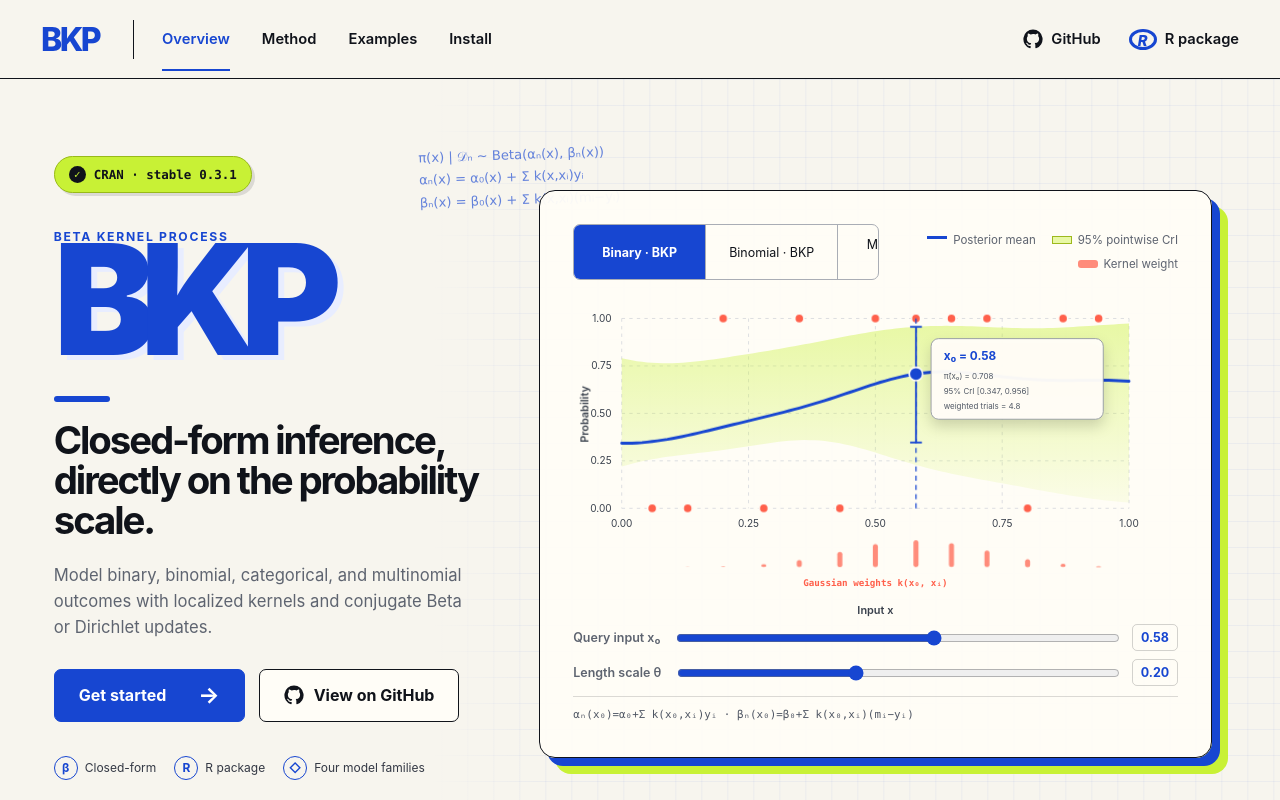
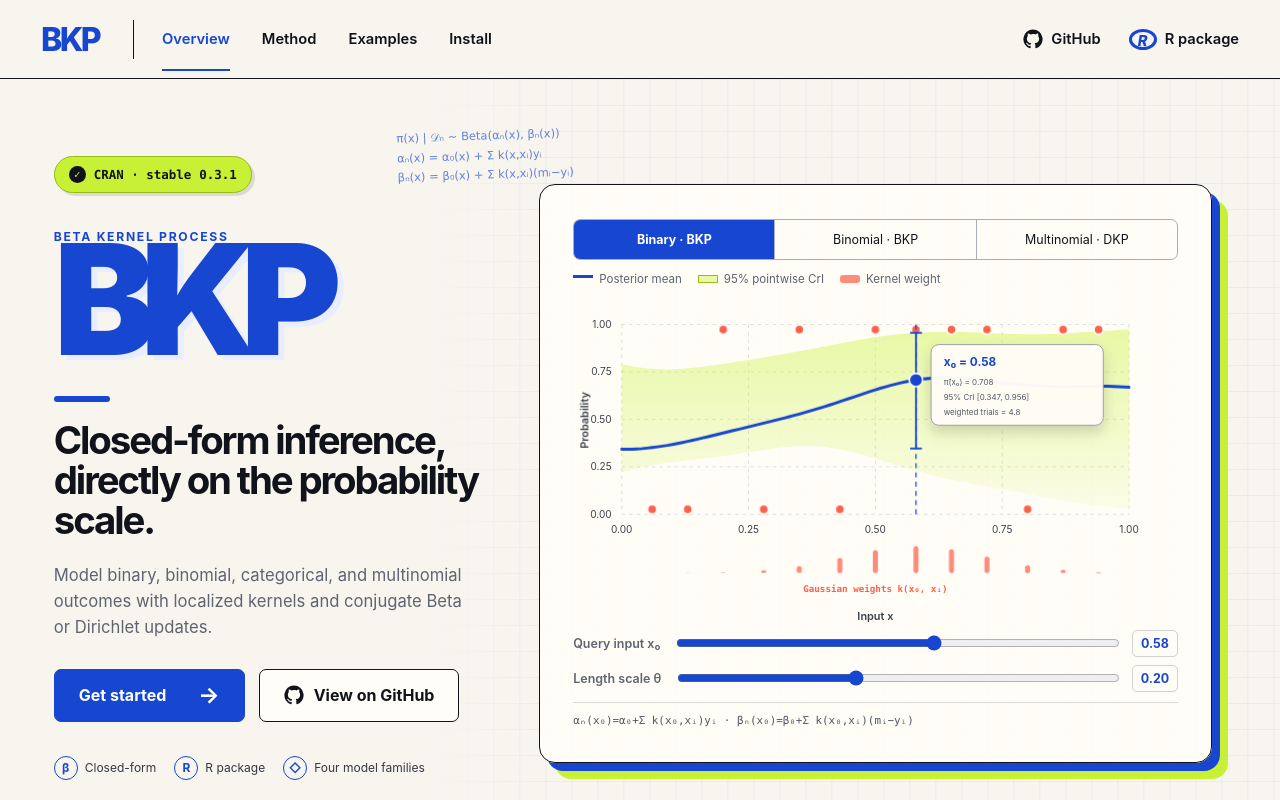
Before and after one commit to Jiangyan-Zhao/BKP-website, a React (Vite) app: page / in a window 1280 px wide. Shown: the top 800 px of the page. Built offline with nearby package versions, Linux system fonts and the light colour scheme.

Commit message:
Refine BKP explorer layout

```diff
--- a/src/App.tsx
+++ b/src/App.tsx
@@ -277,7 +277,7 @@
               />
             <circle
               cx={chart.left + x * chart.width}
-              cy={chart.top + (1 - proportion) * chart.height}
+              cy={Math.min(chart.top + chart.height - 6, Math.max(chart.top + 6, chart.top + (1 - proportion) * chart.height))}
               r={current.model === "BKP" && total === 1 ? 5.5 : Math.min(8, 4 + total / 10)}
               className="observation"
             />
--- a/src/styles.css
+++ b/src/styles.css
@@ -236,11 +236,12 @@
 .hero-visual { padding: 24px 14px 12px 0; }
 .formula-note {
   position: absolute;
-  top: -22px;
-  left: -120px;
+  top: -34px;
+  left: -142px;
+  width: 205px;
   color: rgba(23, 70, 209, 0.66);
   font-family: "Segoe Print", "Comic Sans MS", cursive;
-  font-size: 0.82rem;
+  font-size: 0.72rem;
   line-height: 1.7;
   transform: rotate(-2deg);
 }
@@ -253,10 +254,11 @@
   background: rgba(255, 253, 247, 0.96);
   box-shadow: 8px 8px 0 var(--blue), 16px 16px 0 var(--lime);
 }
-.chart-topline { display: flex; align-items: center; justify-content: space-between; gap: 18px; }
-.mode-switch { display: inline-flex; border: 1px solid #a9adb5; border-radius: 7px; overflow: hidden; }
+.chart-topline { display: grid; gap: 12px; }
+.mode-switch { display: flex; width: 100%; border: 1px solid #a9adb5; border-radius: 7px; overflow: hidden; }
 .mode-switch button {
-  min-width: 132px;
+  flex: 1;
+  min-width: 0;
   padding: 12px 15px;
   border: 0;
   border-right: 1px solid #a9adb5;
@@ -271,7 +273,7 @@
 .query-control input:focus-visible,
 a:focus-visible { outline: 3px solid var(--lime); outline-offset: 3px; }
 
-.legend { display: flex; flex-wrap: wrap; justify-content: flex-end; gap: 10px 16px; color: var(--muted); font-size: 0.72rem; }
+.legend { display: flex; flex-wrap: wrap; justify-content: flex-start; gap: 10px 16px; color: var(--muted); font-size: 0.72rem; }
 .legend span { display: flex; align-items: center; gap: 6px; }
 .legend i { display: inline-block; width: 20px; height: 8px; }
 .legend-line { border-top: 3px solid var(--blue); }
```
